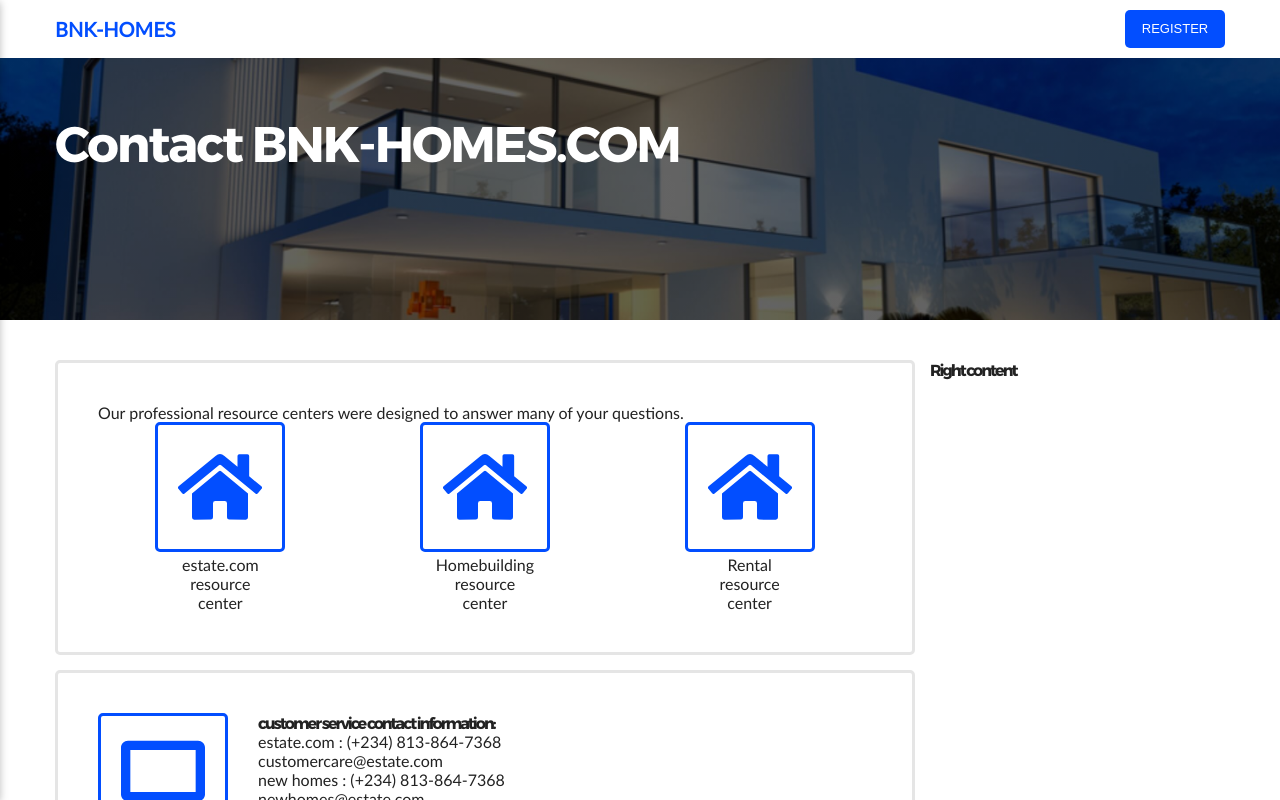
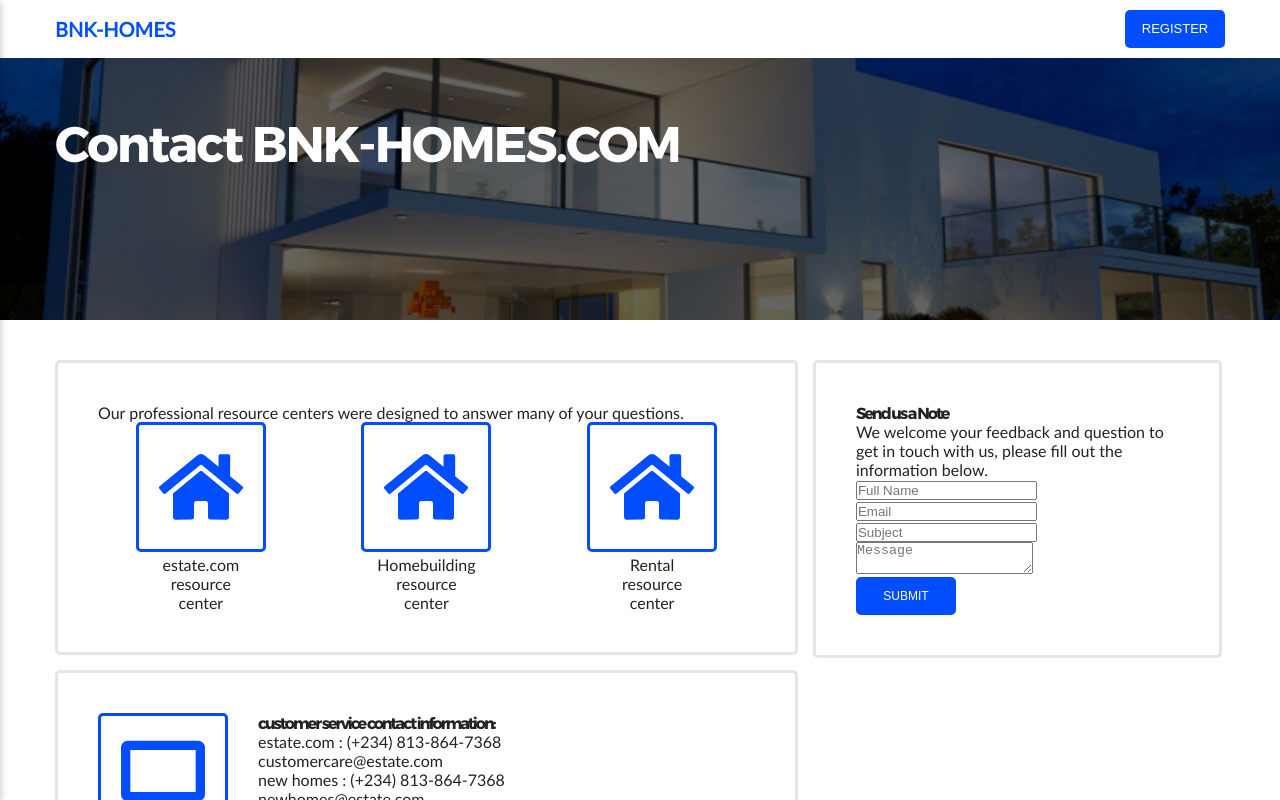
Before and after one commit to peterihimire/benkih-homes-react, a React (Create React App) app: page /contact in a window 1280 px wide. Shown: the top 800 px of the page. Built offline with nearby package versions, Linux system fonts and the light colour scheme.

Commit message:
still Working on the contact-item component and the contact form

```diff
--- a/src/properties/components/ContactItem.css
+++ b/src/properties/components/ContactItem.css
@@ -18,10 +18,10 @@
   grid-row-gap: 2rem;
   grid-column-gap: 2rem;
 }
-.estate-resource{
+.estate-resource {
   text-align: center;
 }
-.estate-resource-text{
+.estate-resource-text {
   width: 100px;
   margin: 0 auto;
 }
@@ -41,20 +41,26 @@
   padding: 2rem;
   border-radius: 5px;
 }
+.contact-form-container {
+  border: 3px solid var(--main-grey);
+  padding: 4rem;
+  margin: 0 0 1.5rem 0;
+  border-radius: 5px;
+}
 /* TABLET */
 @media screen and (min-width: 768px) {
   .contact-container {
-    display: grid;
-    grid-template-columns: 73.5% 25%;
+    /* display: grid;
+    grid-template-columns: 63.5% 35%;
     grid-row-gap: 2rem;
-    grid-column-gap: 1.5rem;
+    grid-column-gap: 1.5rem; */
   }
 }
 /* LAPTOP */
 @media (min-width: 993px) {
   .contact-container {
     display: grid;
-    grid-template-columns: 73.5% 25%;
+    grid-template-columns: 63.5% 35%;
     grid-row-gap: 2rem;
     grid-column-gap: 1.5rem;
   }
--- a/src/properties/components/ContactItem.js
+++ b/src/properties/components/ContactItem.js
@@ -62,7 +62,30 @@ const ContactItem = () => {
         </div>
       </div>
       <aside className="contact-right">
-        <h4>Right content</h4>
+        <div className="contact-form-container">
+          <h4>Send us a Note</h4>
+          <p>
+            We welcome your feedback and question to get in touch with us,
+            please fill out the information below.
+          </p>
+          <form>
+            <div className="">
+              <input type="text" placeholder="Full Name" />
+            </div>
+            <div className="">
+              <input type="email" placeholder="Email" />
+            </div>
+            <div className="">
+              <input type="text" placeholder="Subject" />
+            </div>
+            <div className="">
+              <textarea placeholder="Message"></textarea>
+            </div>
+            <button type="submit" className="btn">
+              Submit
+            </button>
+          </form>
+        </div>
       </aside>
     </div>
   );
--- a/src/properties/components/HomeHow.css
+++ b/src/properties/components/HomeHow.css
@@ -12,7 +12,7 @@
 .home-how-content-logo {
   margin: 4rem 0 0 0;
   display: grid;
-  grid-template-columns: repeat(auto-fill, minmax(250px, 1fr));
+  grid-template-columns: repeat(auto-fill, minmax(300px, 1fr));
   grid-row-gap: 3rem;
   grid-column-gap: 3rem;
 }
```
